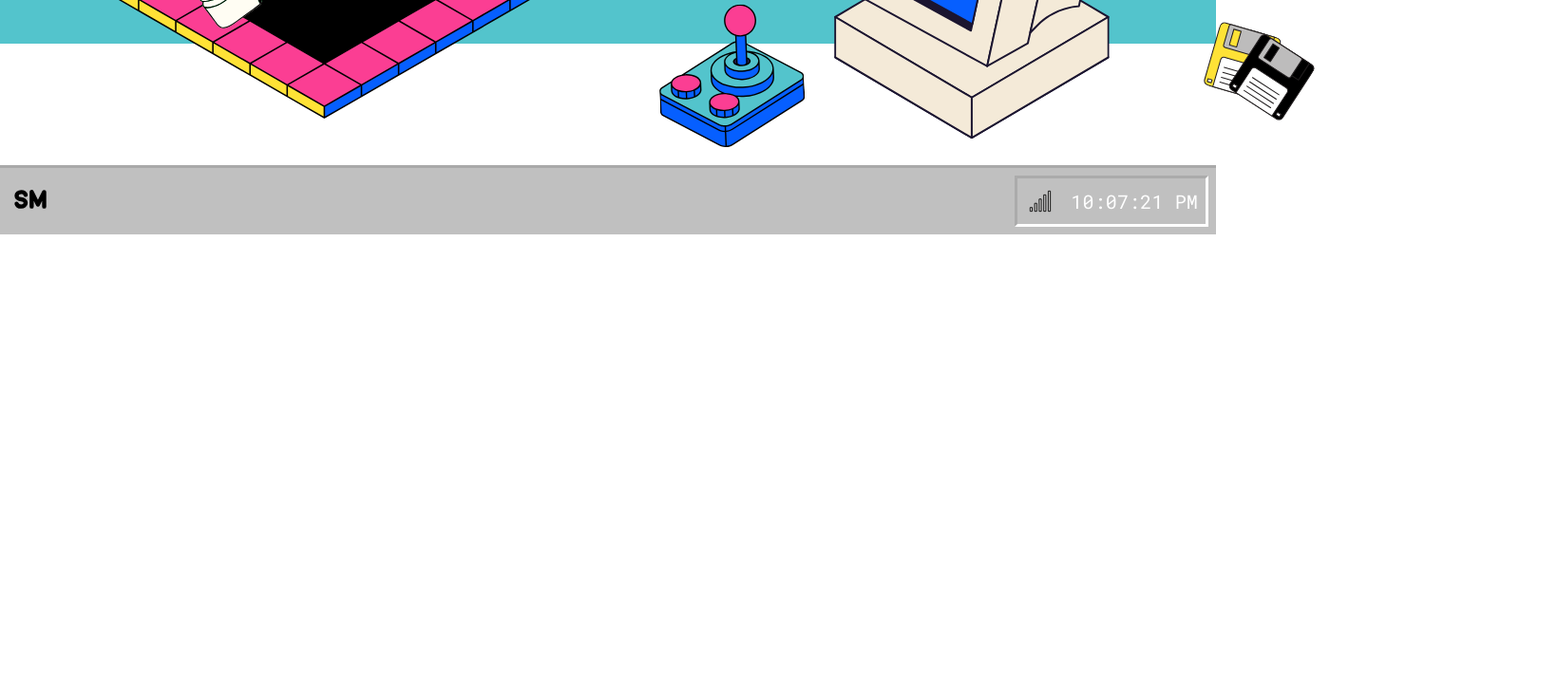
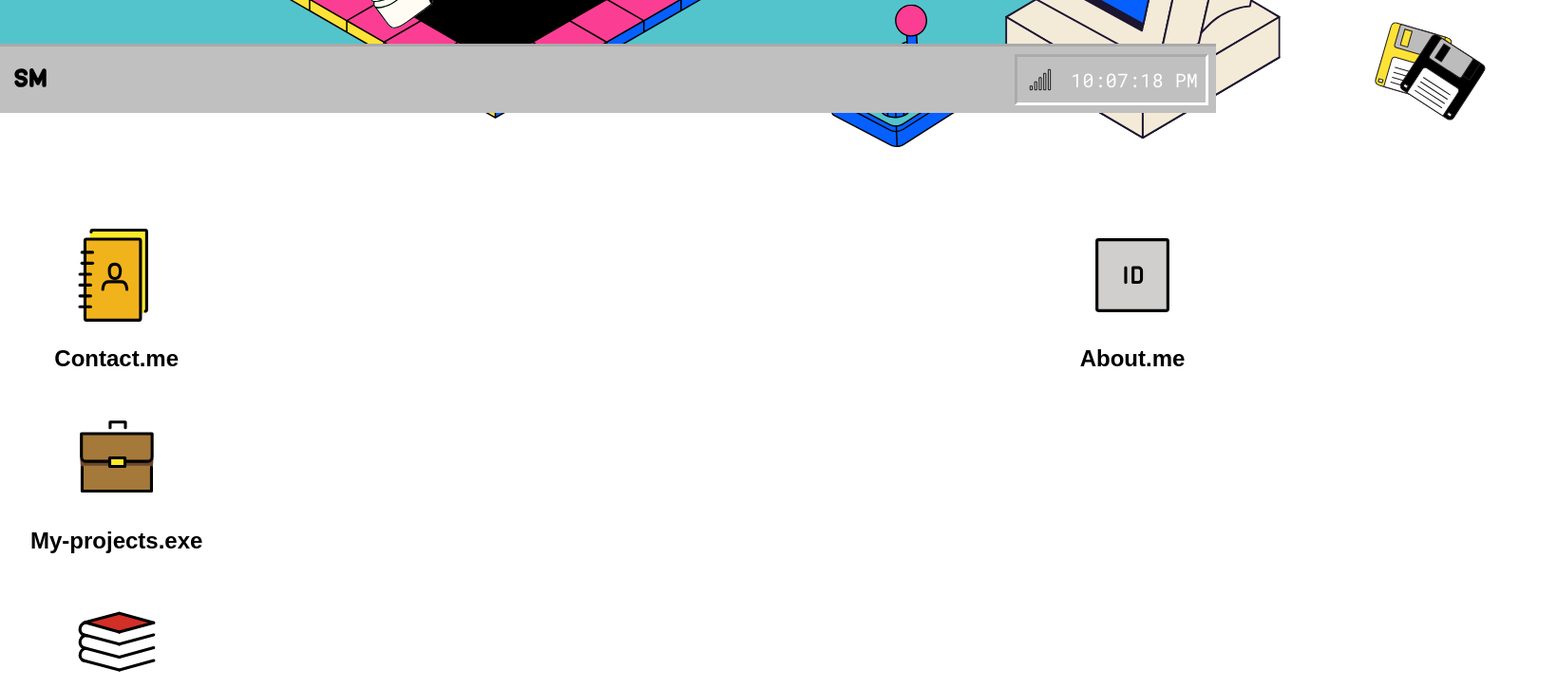
Before and after one commit to sagimartin/portfolio, a React (Vite) app in the folder Portfolio/: page / in a window 1280 px wide. Shown: the part 754-1479 px from the top of the page at 95% size, 1640 px wide, since content can reach past the window. Before the commit the page ends 1001 px from the top, so only its background shows below. Built offline with nearby package versions, Linux system fonts and the light colour scheme.

Commit message:
Add DesktopUI component with basic styling

```diff
--- a/Portfolio/src/components/DesktopUI.jsx
+++ b/Portfolio/src/components/DesktopUI.jsx
@@ -1,16 +1,65 @@
-import { Box } from "@mui/system"
+import { Box, Typography } from "@mui/material"
 import Footer from "./footer/Footer"
 import hello from "../../public/assets/images/about/hello.svg"
+import about from "../../public/assets/icons/about.svg"
+import appsData from "../data/apps.json"
 
-export default function DesktopUI(){
-    return(
-        <Box style={{backgroundColor: "var(--tale-color)", height: "100vh", display: "flex", flexDirection: "column", justifyContent: 'space-between', alignItems: 'center'}}>
-            <Box>
+
+export default function DesktopUI() {
+    const leftSide = appsData.apps.slice(1, 4)
+    return (
+        <Box style={{ backgroundColor: "var(--tale-color)", height: "100vh", display: "flex", flexDirection: "column", justifyContent: 'space-between', alignItems: 'center' }}>
+            <Box style={{ height: "100%", width: "100%", display: "flex", flexDirection: "column", justifyContent: 'space-between' }}>
                 <img src={hello} alt="hello svg" style={{
                     margin: "0 auto",
-                }}/>
+                }} />
+                <Box style={{ display: "flex", justifyContent: "space-between", padding: "2rem", }}>
+                    <Box style={{ display: "flex", flexDirection: 'column' }}>
+                        {leftSide.map((app, index) => (
+                            <Box
+                                key={index}
+                                sx={{
+                                    textAlign: "center",
+                                    display: "flex",
+                                    flexDirection: "column",
+                                    alignItems: "center",
+                                    gap: "1rem",
+                                    marginTop: "2rem"
+                                }}
+                            >
+                                <img src={app.icon} alt={`${app.name} icon`} style={{ width: "7rem", height: "auto" }} />
+                                <Typography variant="h5" sx={{
+                                    fontFamily: "var(--primary-font)", fontWeight: "600",
+                                    "&:hover": {
+                                        color: "var(--blue-color)",
+                                    },
+                                }}>
+                                    {app.name}
+                                </Typography>
+                            </Box>
+                        ))}
+                    </Box>
+                    <Box sx={{
+                        textAlign: "center",
+                        display: "flex",
+                        flexDirection: "column",
+                        alignItems: "center",
+                        gap: "1rem",
+                        marginTop: "2rem"
+                    }}>
+                        <img src={about} alt="about icon" style={{ width: "7rem", height: "auto" }} />
+                        <Typography variant="h5" sx={{
+                            fontFamily: "var(--primary-font)", fontWeight: "600",
+                            "&:hover": {
+                                color: "var(--blue-color)",
+                            },
+                        }}>
+                            About.me
+                        </Typography>
+                    </Box>
+                </Box>
             </Box>
-            <Footer/>
+            <Footer />
         </Box>
     )
 }
```
